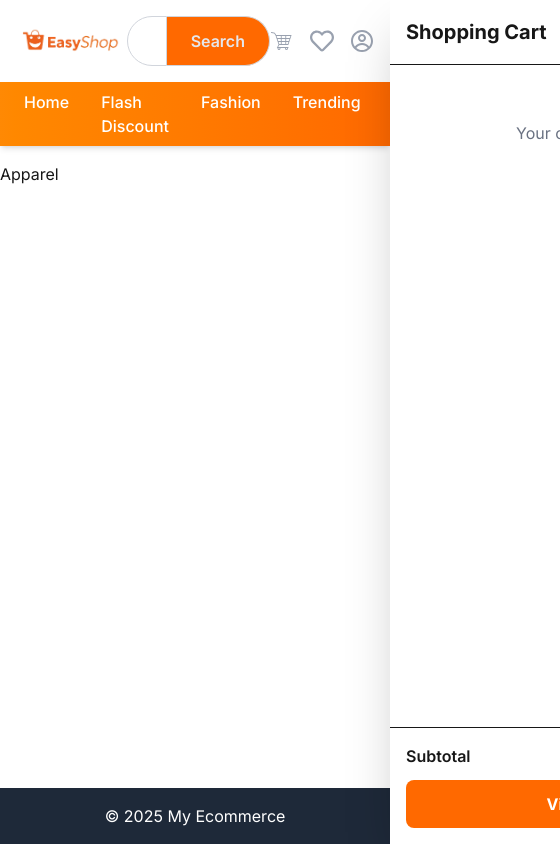
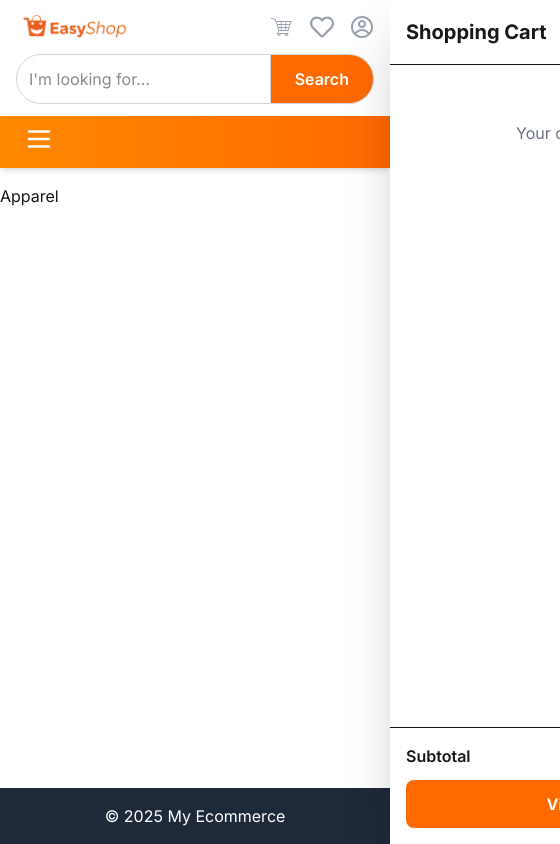
Before and after one commit to shaharia1999/Ecommerce-web, a Next.js app: page /Apparel in a window 390 px wide. Shown: the whole page, 560 px wide, since content can reach past the window. Built offline with nearby package versions, Linux system fonts and the light colour scheme.

Commit message:
added_new

```diff
--- a/src/app/layout.tsx
+++ b/src/app/layout.tsx
@@ -21,7 +21,7 @@ export default function RootLayout({
 }>) {
   return (
     <html lang="en">
-      <body className={`${inter.className} flex flex-col min-h-screen`}>
+      <body className={`${inter.className} flex flex-col min-h-screen `}>
         <QueryProvider>
           <WishlistProvider>
             <CartProvider>
--- a/src/app/page.tsx
+++ b/src/app/page.tsx
@@ -6,7 +6,7 @@ import Banner from '../components/banner/MainBanner';
 import TopCategoriesWithProducts from '../components/sections/TopCategoriesSection';
 export default function HomePage() {
   return (
-    <div className="pt-1 p-6 max-w-[1285px] mx-auto"> {/* pt-20 because Navbar is fixed */}
+    <div className="pt-1 p-6 max-w-[1285px] mx-auto "> {/* pt-20 because Navbar is fixed */}
       <Banner></Banner>
       <BannerSection />
       <FlashSaleSection />
--- a/src/components/common/Navbar.tsx
+++ b/src/components/common/Navbar.tsx
@@ -1,13 +1,14 @@
 'use client';
 
 import Link from 'next/link';
-import React from 'react';
+import React, { useState } from 'react';
 import { usePathname, useSearchParams } from 'next/navigation';
 import CartDrawer from './CartDrawer';
 import { GiShoppingCart } from "react-icons/gi";
-import { useCart } from "@/src/context/CartContext"; // import add korun
+import { useCart } from "@/src/context/CartContext";
 import { FaRegHeart } from "react-icons/fa";
 import { CgProfile } from "react-icons/cg";
+import { HiOutlineMenu, HiX } from "react-icons/hi"; // menu icons
 import Image from 'next/image';
 
 const navLinks = [
@@ -27,18 +28,20 @@ const Navbar: React.FC<NavbarProps> = ({ className = '' }) => {
   const pathname = usePathname();
   const searchParams = useSearchParams();
   const currentCategory = searchParams.get('category');
-  const { cart } = useCart(); // cart state nite hobe
-
-  // Total quantity calculation (optional: all items quantity sum)
+  const { cart } = useCart();
   const cartCount = cart.reduce((sum, item) => sum + item.quantity, 0);
 
+  const [mobileMenuOpen, setMobileMenuOpen] = useState(false);
+
   return (
-<div>
-
-  {/* // ...existing code... */}
-  <div className='flex justify-between items-center bg-white shadow-md p-4 w-full max-w-[1285px] mx-auto'>
-    {/* left */}
-   <div className=' '>
+    <div className="">
+      {/* Top Header */}
+<div className="w-full bg-white shadow-md">
+  <div className="max-w-[1285px] mx-auto px-4 py-3">
+    {/* Top Row: Logo + Search + Icons */}
+    <div className="hidden md:flex justify-between items-center">
+      {/* Logo */}
+      <div className="flex-shrink-0">
         <Image
           src="/images/llogo-removebg-preview-main - Copy.png"
           alt="Logo"
@@ -46,49 +49,43 @@ const Navbar: React.FC<NavbarProps> = ({ className = '' }) => {
           height={20}
         />
       </div>
-    {/* middle */}
+
+      {/* Search */}
       <div className="flex w-1/2">
         <input
-        className='p-3 border-1 border-gray-300  rounded-l-[30px] rounded-r-none w-full focus:outline-none '
+          className="p-3 border border-gray-300 rounded-l-[30px] rounded-r-none w-full focus:outline-none"
           type="search"
           placeholder="I'm looking for..."
         />
         <button
-        className='bg-orange-500 text-gray-200 font-semibold px-6 py-2 rounded-r-[30px] rounded-l-none border-1 border-l-0 border-gray-300  transition-colors'
+          className="bg-orange-500 text-white font-semibold px-6 py-2 rounded-r-[30px] rounded-l-none border border-l-0 border-gray-300 transition-colors"
         >
           Search
         </button>
       </div>
 
-{/* right */}
-    <div className="z-60 flex items-center space-x-4">
-          <Link
-            href="/Shopping_cart"
-            className="text-gray-400 transition relative"
-          >
-            <div className='text-2xl '>
+      {/* Icons */}
+      <div className="flex items-center space-x-4">
+        <Link href="/Shopping_cart" className="text-gray-400 relative text-2xl">
           <GiShoppingCart />
           {cartCount > 0 && (
             <span className="absolute -top-2 -right-2 bg-red-500 text-white text-xs rounded-full w-5 h-5 flex items-center justify-center">
               {cartCount}
             </span>
           )}
-            </div>
         </Link>
 
-          <Link href="/wishlist" className="text-gray-400 transition">
-            <div className='text-2xl'>
-              <FaRegHeart className=''/>
-            </div>
+        <Link href="/wishlist" className="text-gray-400 text-2xl">
+          <FaRegHeart />
         </Link>
 
         <CartDrawer />
-          {/* Profile Dropdown */}
+
         <div className="relative group">
-            <button className="flex items-center text-gray-400 transition focus:outline-none text-2xl">
+          <button className="flex items-center text-gray-400 text-2xl focus:outline-none">
             <CgProfile />
           </button>
-            <div className="absolute right-[-1] mt-2 w-48 bg-white border border-gray-200 rounded-md shadow-lg opacity-0 group-hover:opacity-100 pointer-events-none group-hover:pointer-events-auto transition-opacity duration-200">
+          <div className="absolute right-0 mt-2 w-48 bg-white border border-gray-200 rounded-md shadow-lg opacity-0 group-hover:opacity-100 pointer-events-none group-hover:pointer-events-auto transition-opacity duration-200">
             <Link href="/dashboard" className="block px-4 py-2 text-gray-700 hover:bg-gray-100">Dashboard</Link>
             <Link href="/settings" className="block px-4 py-2 text-gray-700 hover:bg-gray-100">Settings</Link>
             <Link href="/logout" className="block px-4 py-2 text-gray-700 hover:bg-gray-100">Logout</Link>
@@ -96,19 +93,82 @@ const Navbar: React.FC<NavbarProps> = ({ className = '' }) => {
         </div>
       </div>
     </div>
-{/* // ...existing code... */}
+
+    {/* Mobile View */}
+    <div className="flex flex-col gap-3 md:hidden">
+      {/* Logo + Icons in one row */}
+      <div className="flex justify-between items-center">
+        <Image
+          src="/images/llogo-removebg-preview-main - Copy.png"
+          alt="Logo"
+          width={120}
+          height={20}
+        />
+
+        <div className="flex items-center space-x-4">
+          <Link href="/Shopping_cart" className="text-gray-400 relative text-2xl">
+            <GiShoppingCart />
+            {cartCount > 0 && (
+              <span className="absolute -top-2 -right-2 bg-red-500 text-white text-xs rounded-full w-5 h-5 flex items-center justify-center">
+                {cartCount}
+              </span>
+            )}
+          </Link>
+
+          <Link href="/wishlist" className="text-gray-400 text-2xl">
+            <FaRegHeart />
+          </Link>
+
+          <CartDrawer />
+
+          <div className="relative group">
+            <button className="flex items-center text-gray-400 text-2xl focus:outline-none">
+              <CgProfile />
+            </button>
+            <div className="absolute right-0 mt-2 w-48 bg-white border border-gray-200 rounded-md shadow-lg opacity-0 group-hover:opacity-100 pointer-events-none group-hover:pointer-events-auto transition-opacity duration-200">
+              <Link href="/dashboard" className="block px-4 py-2 text-gray-700 hover:bg-gray-100">Dashboard</Link>
+              <Link href="/settings" className="block px-4 py-2 text-gray-700 hover:bg-gray-100">Settings</Link>
+              <Link href="/logout" className="block px-4 py-2 text-gray-700 hover:bg-gray-100">Logout</Link>
+            </div>
+          </div>
+        </div>
+      </div>
+
+      {/* Mobile Search Full Width */}
+      <div className="w-full">
+        <div className="flex w-full">
+          <input
+            className="p-3 border border-gray-300 rounded-l-[30px] rounded-r-none w-full focus:outline-none"
+            type="search"
+            placeholder="I'm looking for..."
+          />
+          <button
+            className="bg-orange-500 text-white font-semibold px-6 py-2 rounded-r-[30px] rounded-l-none border border-l-0 border-gray-300 transition-colors"
+          >
+            Search
+          </button>
+        </div>
+      </div>
+    </div>
+  </div>
+</div>
 
 
-    <nav className={`  fixed top-0 left-0 right-0 bg-gradient-to-r from-orange-400 to-orange-500 shadow-md w-full z-50  ${className}`}>
+
+
+      {/* Main Nav */}
+      <nav className={`fixed top-0 left-0 right-0 bg-gradient-to-r from-orange-400 to-orange-500 shadow-md w-full z-50 ${className}`}>
         <div className="max-w-[1285px] mx-auto flex items-center justify-between px-6 py-2">
-        {/* Left: Logo */}
-        <div>
+          {/* Mobile Menu Toggle */}
+          <div className="md:hidden">
+            <button onClick={() => setMobileMenuOpen(!mobileMenuOpen)} className="text-white text-3xl focus:outline-none">
+              {mobileMenuOpen ? <HiX /> : <HiOutlineMenu />}
+            </button>
+          </div>
 
-        </div>
-        {/* Middle: Navigation Links */}
-        <div className="flex-grow flex justify-center space-x-8">
+          {/* Center NavLinks for Desktop */}
+          <div className="hidden md:flex flex-grow justify-center space-x-8">
             {navLinks
-            // Hide all /Viewall* links if current path is /Viewall
               .filter(nav => !(pathname === '/Viewall' && nav.href.startsWith('/Viewall')))
               .map((nav) => {
                 const isActive =
@@ -121,7 +181,7 @@ const Navbar: React.FC<NavbarProps> = ({ className = '' }) => {
                     href={nav.href}
                     className={`text-white font-medium transition ${isActive
                         ? 'text-gray-200 underline underline-offset-4'
-                      : 'text-gray-200 hover:text-gray-200'
+                        : 'text-gray-200 hover:text-white'
                       }`}
                   >
                     {nav.label}
@@ -129,11 +189,23 @@ const Navbar: React.FC<NavbarProps> = ({ className = '' }) => {
                 );
               })}
           </div>
-        {/* Right: Cart Icon & Profile Dropdown */}
-        <div>
+        </div>
 
+        {/* Mobile NavLinks */}
+        {mobileMenuOpen && (
+          <div className="md:hidden bg-orange-500 px-4 py-3 space-y-2">
+            {navLinks.map((nav) => (
+              <Link
+                key={nav.href}
+                href={nav.href}
+                onClick={() => setMobileMenuOpen(false)}
+                className="block text-white text-base font-medium hover:underline"
+              >
+                {nav.label}
+              </Link>
+            ))}
           </div>
-      </div>
+        )}
       </nav>
     </div>
   );
--- a/src/styles/globals.css
+++ b/src/styles/globals.css
@@ -26,7 +26,7 @@ body {
 }
 
 .container {
-  @apply mx-auto max-w-[1600px];
+  @apply mx-auto max-w-[1285px];
 }
 
 .hide-scrollbar {
```
Also changed, not shown: src/components/banner/MainBanner.tsx (+8 -49 lines), public/images/discount.png (added). Lines whose indentation alone changed are shown as unchanged.
